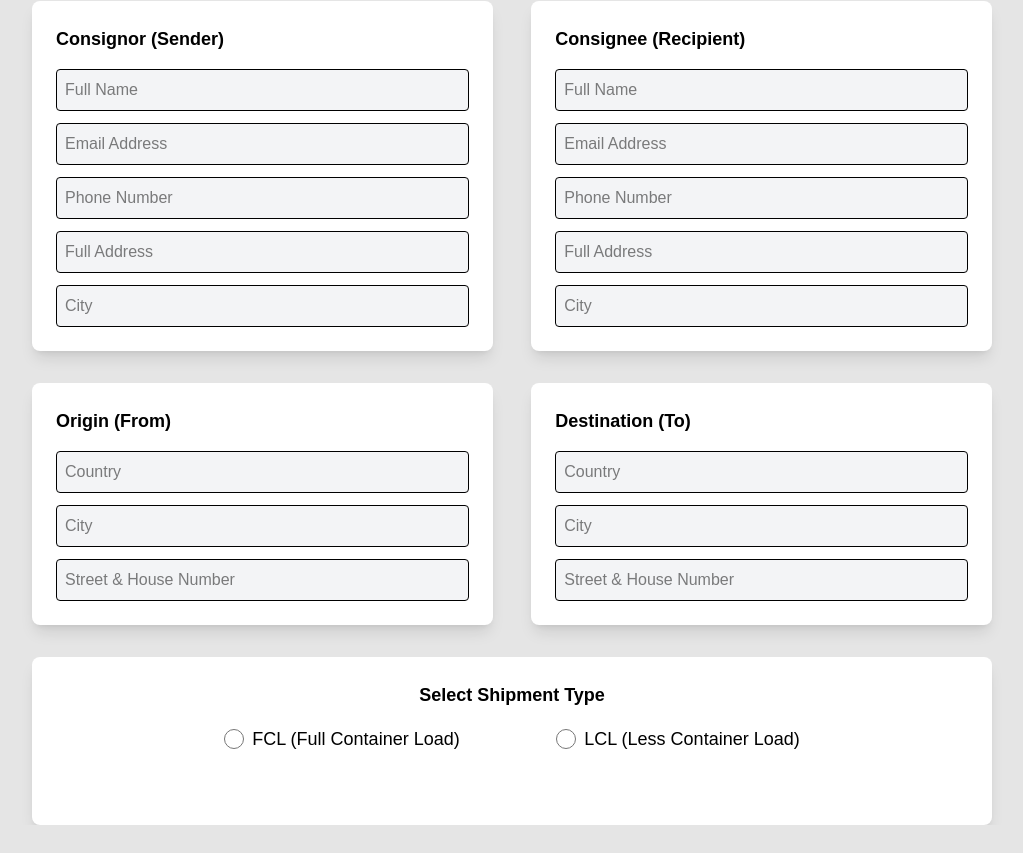
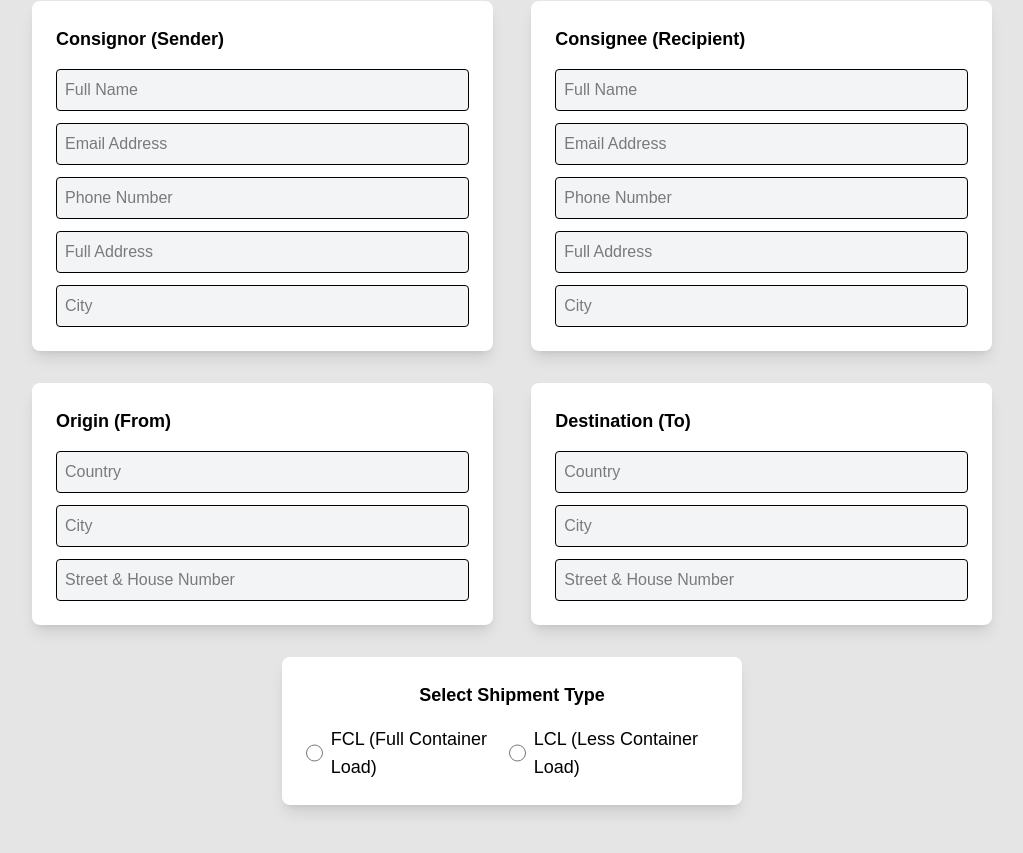
Before and after one commit to AlketKuehne/aquavinci, a Next.js app: page /shipment in a window 1280 px wide. Shown: the part 167-1020 px from the top of the page, without its empty margins (128-1151 px from the left). Before the commit the page ends 992 px from the top, so only its background shows below. Built offline with nearby package versions, Linux system fonts and the light colour scheme.

Commit message:
edited last box subpage

```diff
--- a/app/shipment/page.tsx
+++ b/app/shipment/page.tsx
@@ -14,13 +14,13 @@ export default function ShipmentPage() {
         <div className="flex h-full ml-4">
           <Link
             href="/"
-            className="flex items-center justify-center px-6 text-lg text-white bg-[#242424] transition-all duration-1250 hover:bg-gray-200 hover:text-black h-full"
+            className="flex items-center justify-center px-6 text-lg text-white bg-[#242424] transition-all duration-150 hover:bg-gray-200 hover:text-black h-full"
           >
             Homepage
           </Link>
           <Link
             href="/shipment"
-            className="flex items-center justify-center px-6 text-lg text-white bg-[#242424] transition-all duration-1250 hover:bg-gray-200 hover:text-black h-full"
+            className="flex items-center justify-center px-6 text-lg text-white bg-[#242424] transition-all duration-150 hover:bg-gray-200 hover:text-black h-full"
           >
             Create Shipment
           </Link>
@@ -73,10 +73,11 @@ export default function ShipmentPage() {
           </div>
         </div>
 
-        {/* New Large Box in the Middle */}
-        <div className="bg-white p-6 shadow-lg rounded-lg w-full mt-8 flex flex-col items-center">
-          <h2 className="text-lg font-bold mb-4">Select Shipment Type</h2>
-          <div className="flex justify-around w-full max-w-2xl">
+        {/* Middle Box (Standalone) */}
+        <div className="flex justify-center w-full mt-8">
+          <div className="bg-white p-6 shadow-lg rounded-lg w-[48%] mb-12">
+            <h2 className="text-lg font-bold mb-4 text-center">Select Shipment Type</h2>
+            <div className="flex justify-around w-full">
               {/* FCL Option */}
               <label className="flex items-center space-x-2">
                 <input type="radio" name="shipmentType" value="FCL" className="w-5 h-5" />
@@ -89,10 +90,9 @@ export default function ShipmentPage() {
                 <span className="text-lg font-medium">LCL (Less Container Load)</span>
               </label>
             </div>
+          </div>
+        </div>
 
-          {/* Placeholder Space for Future Content */}
-          <div className="mt-12"></div>
-        </div>
       </div>
     </div>
   );
```
Lines whose indentation alone changed are shown as unchanged.
